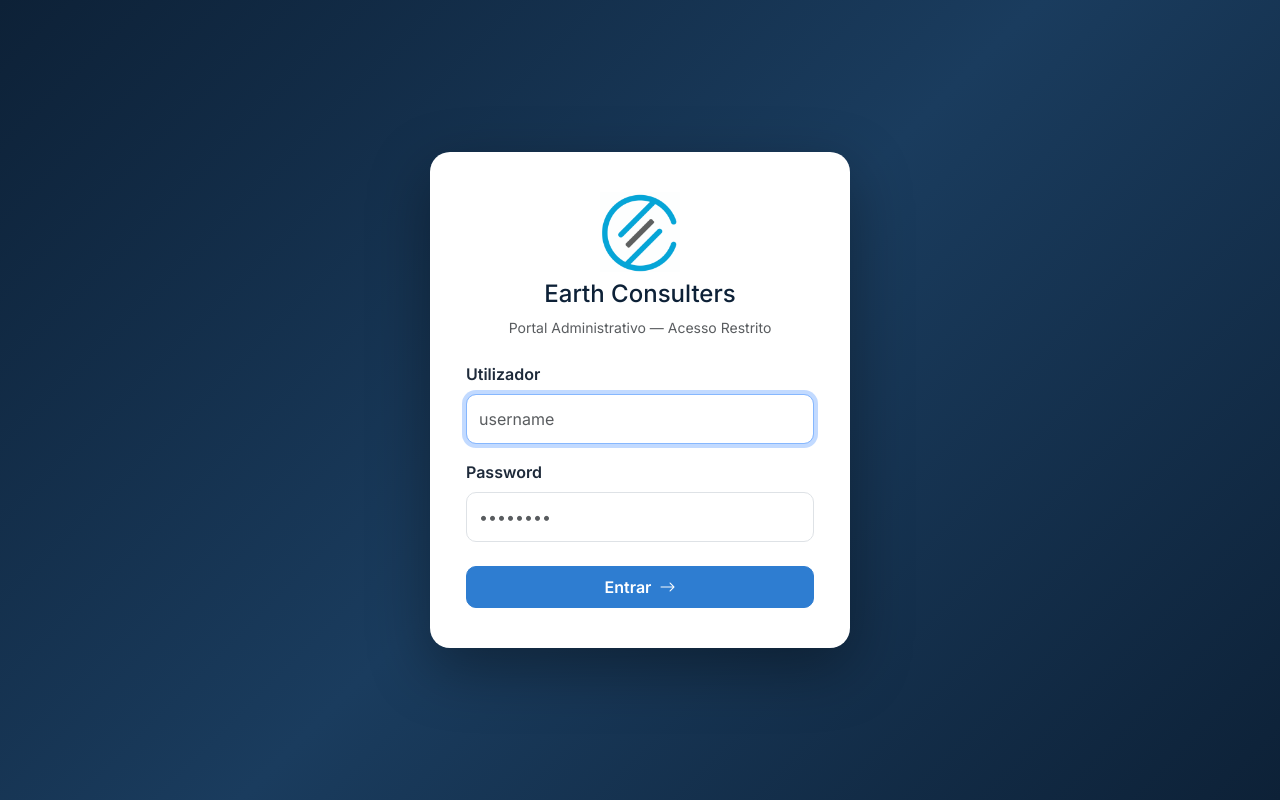
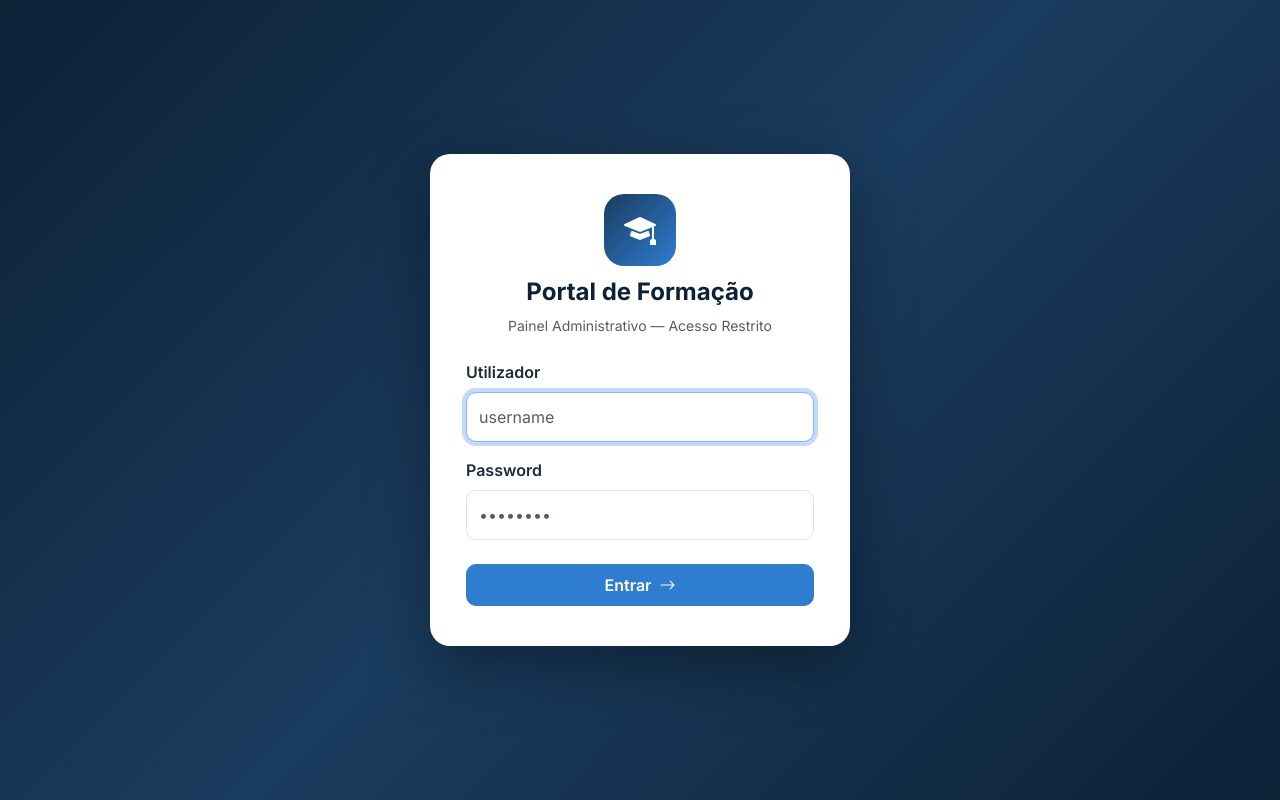
Before and after one commit to Souzana2/portal_django, a Django app: page /login/ in a window 1280 px wide. Run offline with Django 5.2, Linux system fonts and the light colour scheme; parts of the project's set-up code (start-up, migrations or seed data) failed here and were passed over; some libraries are stand-ins or nearby versions.

Commit message:
Remove company logos and branding — make portal generic
- Remove logo_alternativa.png and logo_preferida.png
- Replace company name with 'Portal de Formação' in sidebar and title
- Replace logo image with generic mortarboard icon in sidebar and login page

```diff
--- a/templates/base.html
+++ b/templates/base.html
@@ -4,7 +4,7 @@
 <head>
   <meta charset="UTF-8">
   <meta name="viewport" content="width=device-width, initial-scale=1">
-  <title>{% block title %}Earth Consulters{% endblock %}</title>
+  <title>{% block title %}Portal de Formação{% endblock %}</title>
   <link href="https://cdn.jsdelivr.net/npm/bootstrap@5.3.3/dist/css/bootstrap.min.css" rel="stylesheet">
   <link href="https://cdn.jsdelivr.net/npm/bootstrap-icons@1.11.3/font/bootstrap-icons.css" rel="stylesheet">
   <link href="https://fonts.googleapis.com/css2?family=Inter:wght@300;400;500;600;700&display=swap" rel="stylesheet">
@@ -180,10 +180,12 @@
 <nav class="sidebar">
   <div class="sidebar-brand">
     <div class="d-flex align-items-center gap-2">
-      <img src="{% static 'img/logo_alternativa.png' %}" alt="Earth Consulters" style="height:36px;width:auto">
+      <div style="width:36px;height:36px;border-radius:10px;background:var(--ec-accent);display:flex;align-items:center;justify-content:center;flex-shrink:0">
+        <i class="bi bi-mortarboard-fill" style="color:#fff;font-size:1.2rem"></i>
+      </div>
       <div>
-        <div class="logo-text">Earth Consulters</div>
-        <div class="logo-sub">Portal Administrativo</div>
+        <div class="logo-text">Portal de Formação</div>
+        <div class="logo-sub">Painel Administrativo</div>
       </div>
     </div>
   </div>
--- a/templates/registration/login.html
+++ b/templates/registration/login.html
@@ -1,13 +1,15 @@
 {% extends "base.html" %}
 {% load static %}
-{% block title %}Login — Earth Consulters{% endblock %}
+{% block title %}Login — Portal de Formação{% endblock %}
 {% block auth_content %}
 <div class="login-wrapper">
   <div class="login-card">
     <div class="text-center mb-4">
-      <img src="{% static 'img/logo_alternativa.png' %}" alt="Earth Consulters" style="max-height:80px;width:auto">
-      <h4 class="mt-2 fw-700" style="color:#0d2137">Earth Consulters</h4>
-      <p class="text-muted small">Portal Administrativo — Acesso Restrito</p>
+      <div style="width:72px;height:72px;border-radius:20px;background:linear-gradient(135deg,#1a3c5e,#2e7dd1);display:flex;align-items:center;justify-content:center;margin:0 auto 12px;">
+        <i class="bi bi-mortarboard-fill" style="color:#fff;font-size:2rem"></i>
+      </div>
+      <h4 class="mt-2 fw-bold" style="color:#0d2137">Portal de Formação</h4>
+      <p class="text-muted small">Painel Administrativo — Acesso Restrito</p>
     </div>
     <form method="post">
       {% csrf_token %}
```
Also changed, not shown: static/img/logo_alternativa.png (deleted), static/img/logo_preferida.png (deleted).
